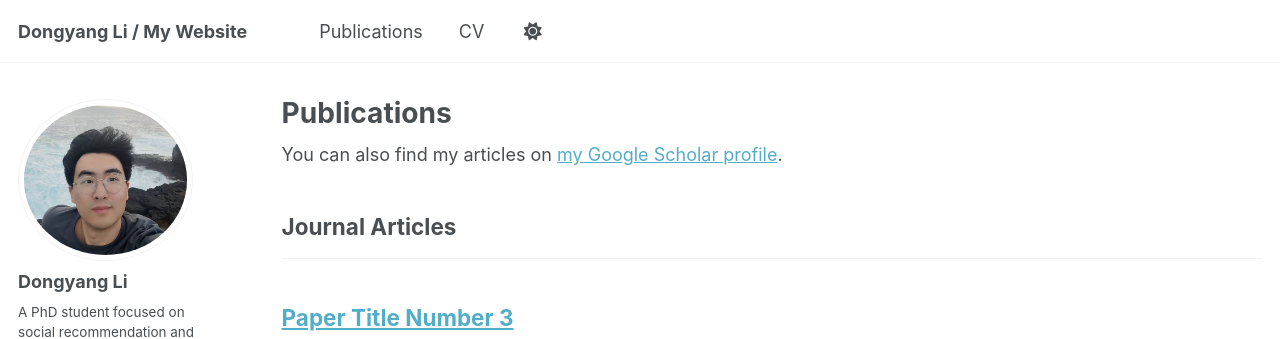
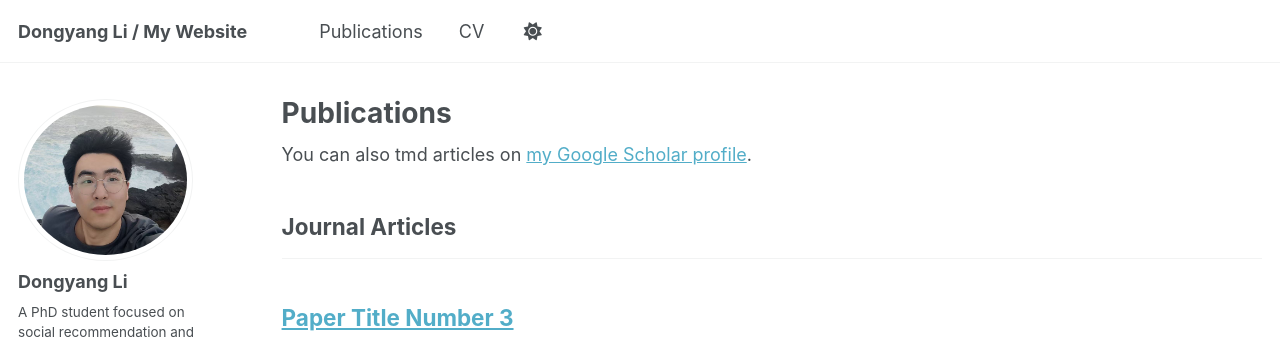
Before and after one commit to LDY911/my-website, a Jekyll site: the page built from _pages/publications.html, in a window 1280 px wide and 900 px high. Shown: the top 339 px of the window. Built offline with Jekyll 4.4.1, drawn with Linux system fonts in a browser that asks for light colours; some web fonts are replaced; a script that is not in the unit is left out.

```diff
--- a/_pages/publications.html
+++ b/_pages/publications.html
@@ -6,7 +6,7 @@
 ---
 
 {% if site.author.googlescholar %}
-  <div class="wordwrap">You can also find my articles on <a href="{{site.author.googlescholar}}">my Google Scholar profile</a>.</div>
+  <div class="wordwrap">You can also tmd articles on <a href="{{site.author.googlescholar}}">my Google Scholar profile</a>.</div>
 {% endif %}
 
 {% include base_path %}
```
